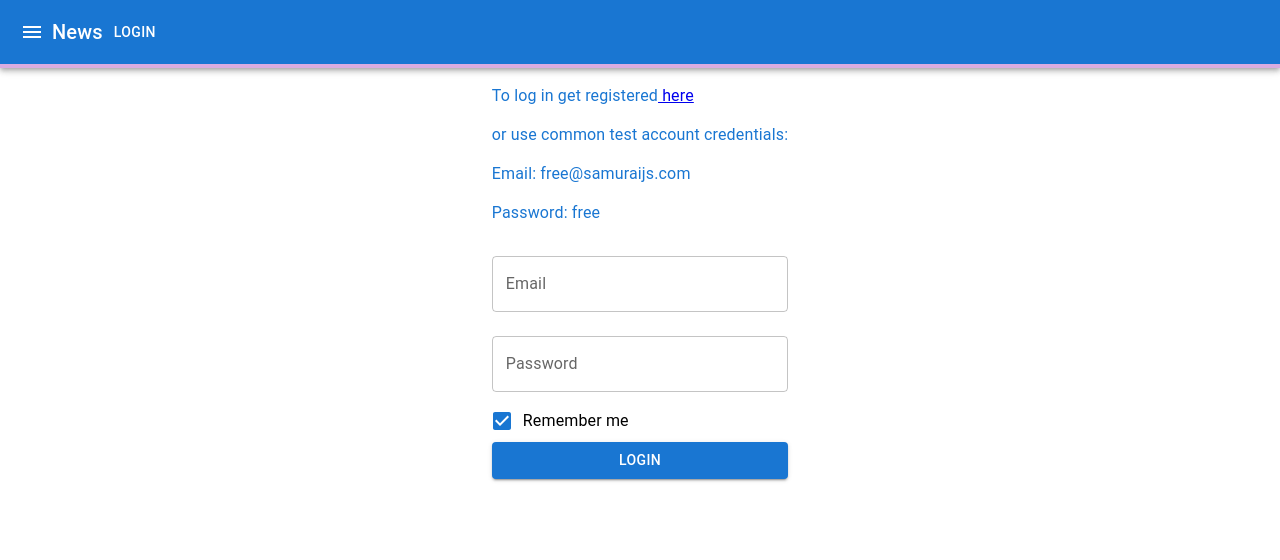
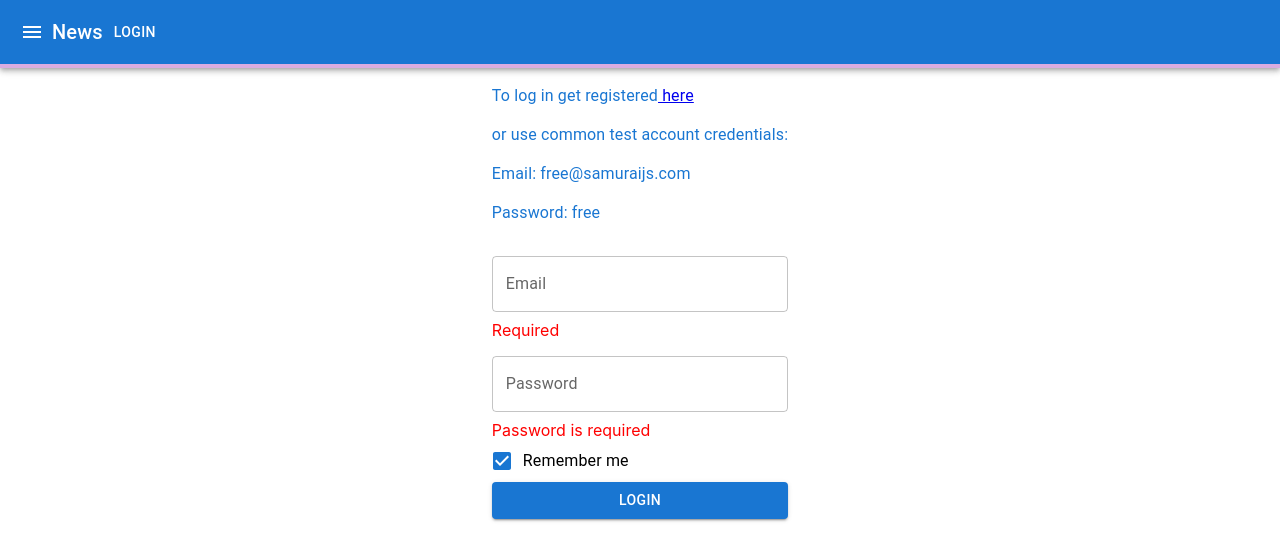
Before and after one commit to NatkaKon/todolist_project, a React (Create React App) app: page /login in a window 1280 px wide. Both pictures are taken after a click on the label "Remember me". Shown: the top 560 px of the page. Built offline with nearby package versions, Linux system fonts and the light colour scheme.

Commit message:
add validation for formik

```diff
--- a/src/features/Login/Login.tsx
+++ b/src/features/Login/Login.tsx
@@ -9,6 +9,12 @@
 import Button from '@mui/material/Button';
 import {useFormik} from 'formik';
 
+type FormikErrorType = {
+    email?: string
+    password?: string
+    rememberMe?: boolean
+}
+
 export const Login = () => {
 
     const formik = useFormik({
@@ -17,6 +23,23 @@
             password: '',
             rememberMe: false
         },
+        validate: (values) => {
+            const errors: FormikErrorType = {}
+            if (!values.email) {
+                errors.email = 'Required'
+            } else if (!/^[A-Z0-9._%+-]+@[A-Z0-9.-]+\.[A-Z]{2,4}$/i.test(values.email)) {
+                errors.email = 'Invalid email address'
+            }
+
+            if (!values.password) {
+                errors.password = 'Password is required'
+            } else if (values.password.length < 3) {
+                errors.password = 'Password must be more than 3 characters'
+            }
+
+            return errors
+        },
+
         onSubmit: values => {
             alert(JSON.stringify(values));
         },
@@ -44,6 +67,9 @@
                                    onChange={formik.handleChange}
                                    value={formik.values.email}
                         />
+
+                        {formik.errors.email && <div style={{color:'red'}}>{formik.errors.email}</div>}
+
                         <TextField type="password"
                                    label="Password"
                                    margin="normal"
@@ -51,6 +77,8 @@
                                    onChange={formik.handleChange}
                                    value={formik.values.password}
                         />
+                        {formik.errors.password && <div style={{color:'red'}}>{formik.errors.password}</div>}
+
                         <FormControlLabel label={'Remember me'} control={<Checkbox
                             onChange={formik.handleChange}
                             checked={formik.values.rememberMe}
```
